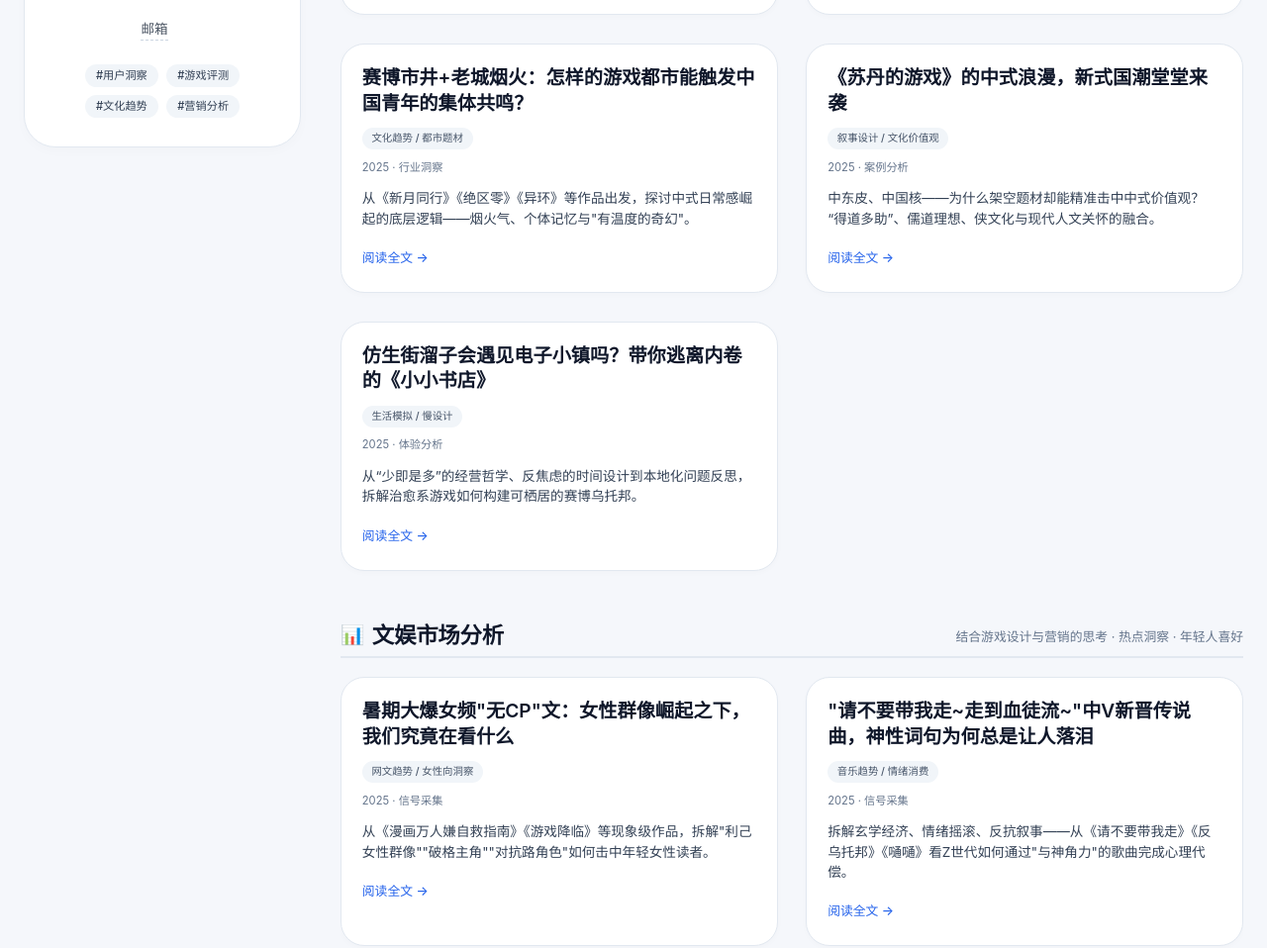
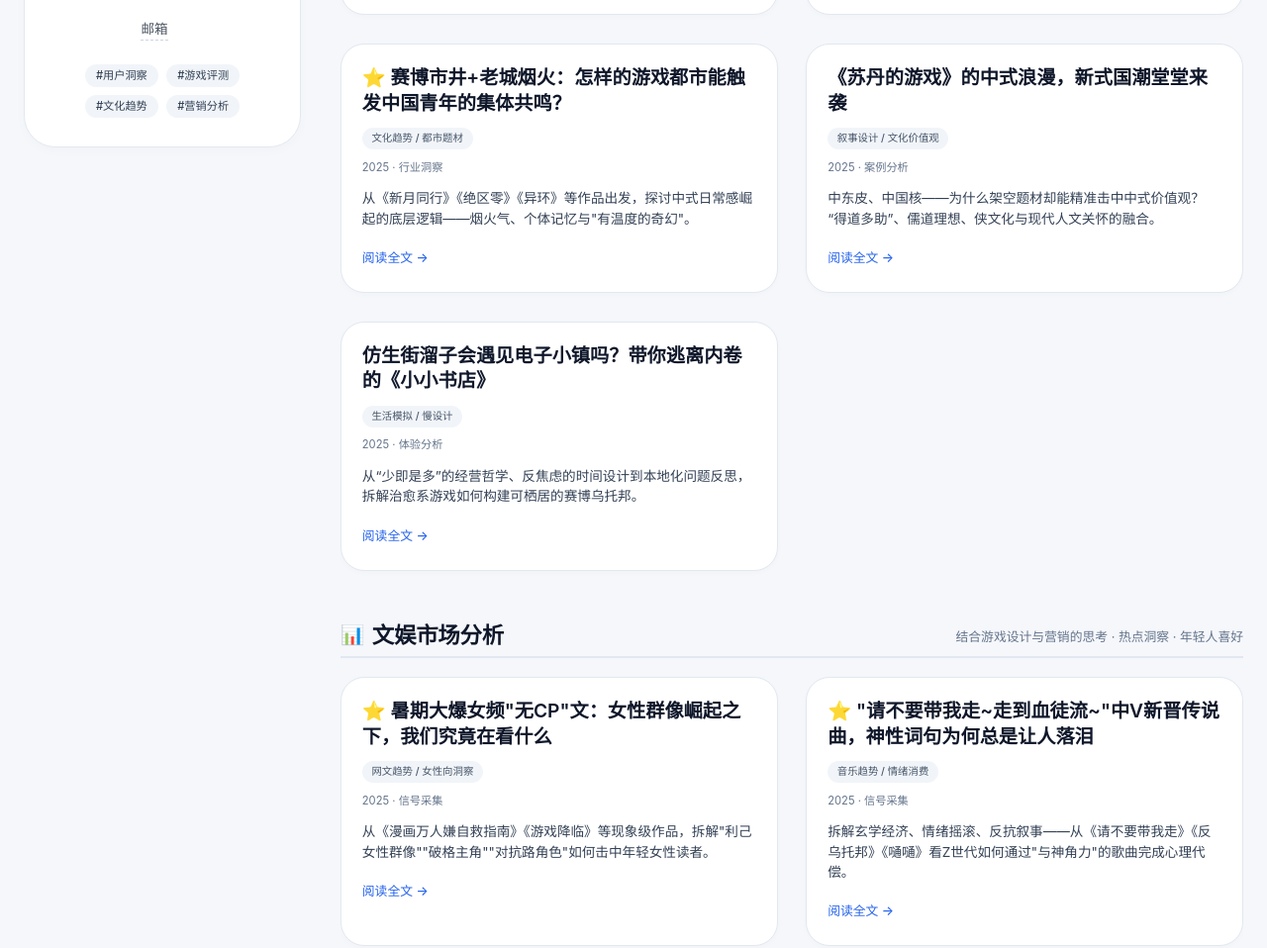
Before and after one commit to chenyufei0413/yufeiprofile, a plain HTML site: page index.html in a window 1280 px wide. Shown: the part 328-1286 px from the top of the page at 99% size. Drawn offline with Linux system fonts and the light colour scheme.

Commit message:
Update index.html

```diff
--- a/index.html
+++ b/index.html
@@ -320,10 +320,10 @@
                     </div>
                 </div>
 
-                <!-- 3. 赛博市井+老城烟火 -->
+                <!-- 3. 赛博市井+老城烟火（加星星强调） -->
                 <div class="work-card">
                     <div class="card-content">
-                        <div class="work-title">赛博市井+老城烟火：怎样的游戏都市能触发中国青年的集体共鸣？</div>
+                        <div class="work-title">⭐ 赛博市井+老城烟火：怎样的游戏都市能触发中国青年的集体共鸣？</div>
                         <div class="work-type">文化趋势 / 都市题材</div>
                         <div class="work-meta">2025 · 行业洞察</div>
                         <div class="work-desc">
@@ -371,10 +371,10 @@
             </div>
             <div class="works-grid">
 
-                <!-- 1. 暑期大爆女频"无CP"文 -->
+                <!-- 1. 暑期大爆女频"无CP"文（加星星强调） -->
                 <div class="work-card">
                     <div class="card-content">
-                        <div class="work-title">暑期大爆女频"无CP"文：女性群像崛起之下，我们究竟在看什么</div>
+                        <div class="work-title">⭐ 暑期大爆女频"无CP"文：女性群像崛起之下，我们究竟在看什么</div>
                         <div class="work-type">网文趋势 / 女性向洞察</div>
                         <div class="work-meta">2025 · 信号采集</div>
                         <div class="work-desc">
@@ -384,10 +384,10 @@
                     </div>
                 </div>
 
-                <!-- 2. 中V新晋传说曲《请不要带我走》 -->
+                <!-- 2. 中V新晋传说曲《请不要带我走》（加星星强调） -->
                 <div class="work-card">
                     <div class="card-content">
-                        <div class="work-title">"请不要带我走~走到血徒流~"中V新晋传说曲，神性词句为何总是让人落泪</div>
+                        <div class="work-title">⭐ "请不要带我走~走到血徒流~"中V新晋传说曲，神性词句为何总是让人落泪</div>
                         <div class="work-type">音乐趋势 / 情绪消费</div>
                         <div class="work-meta">2025 · 信号采集</div>
                         <div class="work-desc">
@@ -423,7 +423,7 @@
                     </div>
                 </div>
 
-                <!-- 5. 纯爱的电锯人剧场版（新增） -->
+                <!-- 5. 纯爱的电锯人剧场版 -->
                 <div class="work-card">
                     <div class="card-content">
                         <div class="work-title">纯爱的电锯人剧场版，拯救了糟糕的之前风评？</div>
@@ -436,7 +436,7 @@
                     </div>
                 </div>
 
-                <!-- 6. 为了献爱心，我去玩了...（新增） -->
+                <!-- 6. 为了献爱心，我去玩了... -->
                 <div class="work-card">
                     <div class="card-content">
                         <div class="work-title">为了献爱心，我去玩了...</div>
```
